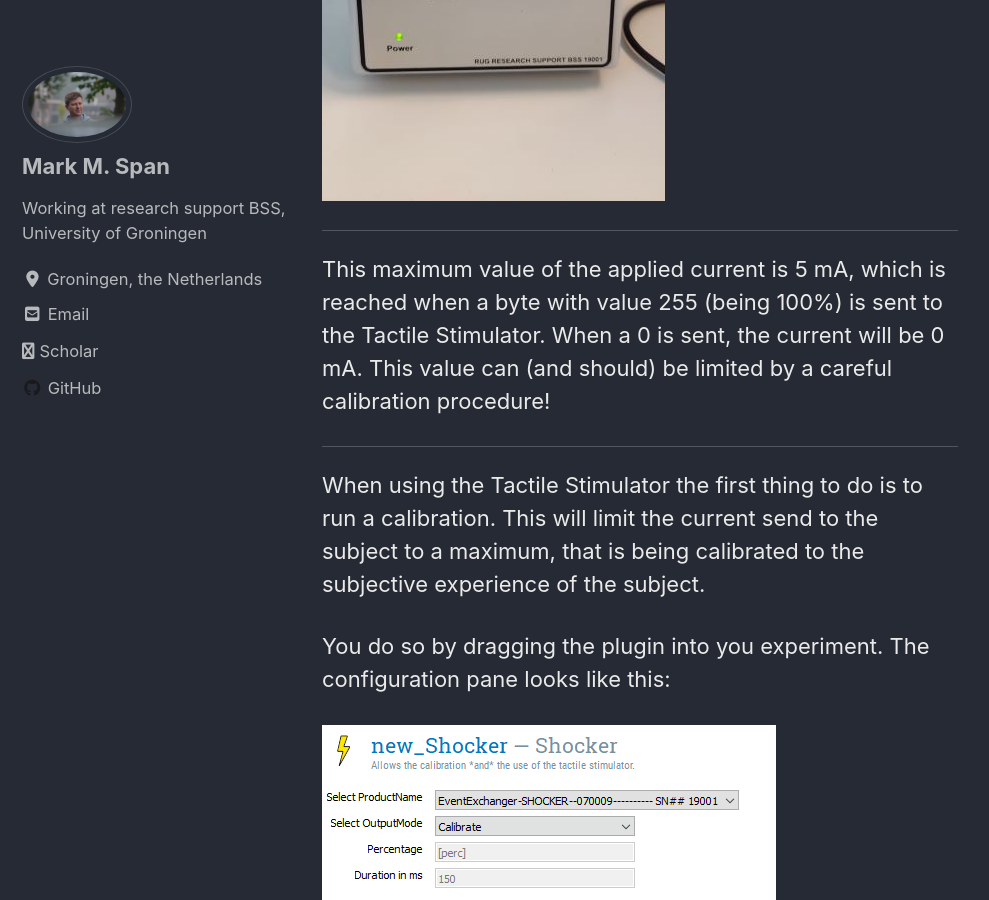
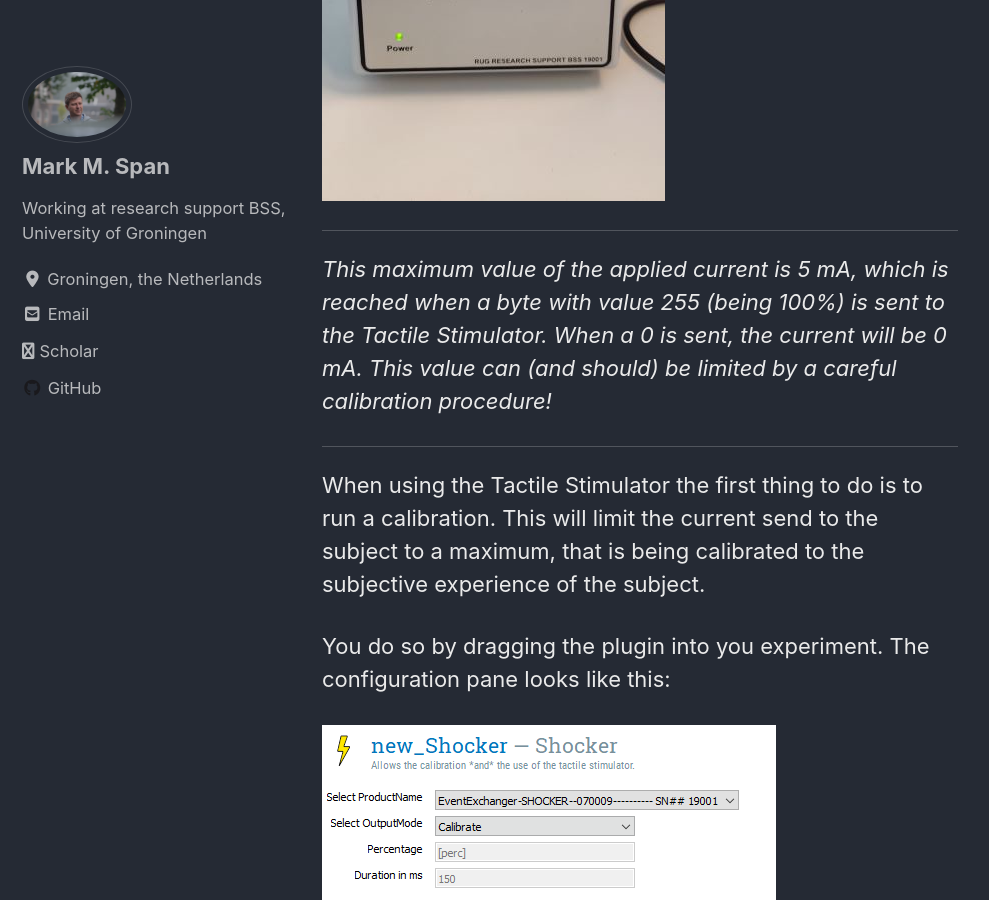
Before and after one commit to markspan/markspan.github.io, a Jekyll site: the page built from _posts/2022-01-18-Tactile Stimulator.md, in a window 1280 px wide and 900 px high, scrolled down 2056 px. Shown: the whole window, without its empty margins (0-989 px from the left). Built offline with Jekyll 4.4.1, drawn with Linux system fonts in a browser that asks for light colours; cached includes are drawn as plain includes; nearby versions of some CDN libraries.

```diff
--- a/_posts/2022-01-18-Tactile Stimulator.md
+++ b/_posts/2022-01-18-Tactile Stimulator.md
@@ -37,9 +37,9 @@ The tactile stimulator is a device that can be used to administer unpleasant tac
 ![LooksLike](/images/tactilestimulator.jpg)
 
 ***
-This maximum value of the applied current is 5 mA, which is reached
+*This maximum value of the applied current is 5 mA, which is reached
  when a byte with value 255 (being 100%) is sent to the Tactile Stimulator.
- When a 0 is sent, the current will be 0 mA. This value can (and should) be limited by a careful calibration procedure!
+ When a 0 is sent, the current will be 0 mA. This value can (and should) be limited by a careful calibration procedure!*
 
 ***
 
@@ -68,6 +68,6 @@ Main thing to note here is (next to the selection of the actual device: "Product
 So if the calibration led to the selection of a value of 2.5mAh (50%), setting the "Percentage" field to e.g., 30% will lead to a shock with a current of 30% *of the calibration value of 2.5mAh*!
 
 ***
-The plugin will not allow fast repetitions of the shocks, as they usually are not what the researcher wants (or at least should want). The default minimum ISI (inter-shock-interval) is 1 second.
+*The plugin will not allow fast repetitions of the shocks, as they usually are not what the researcher wants (or at least should want). The default minimum ISI (inter-shock-interval) is 1 second.*
 
 ***
```
